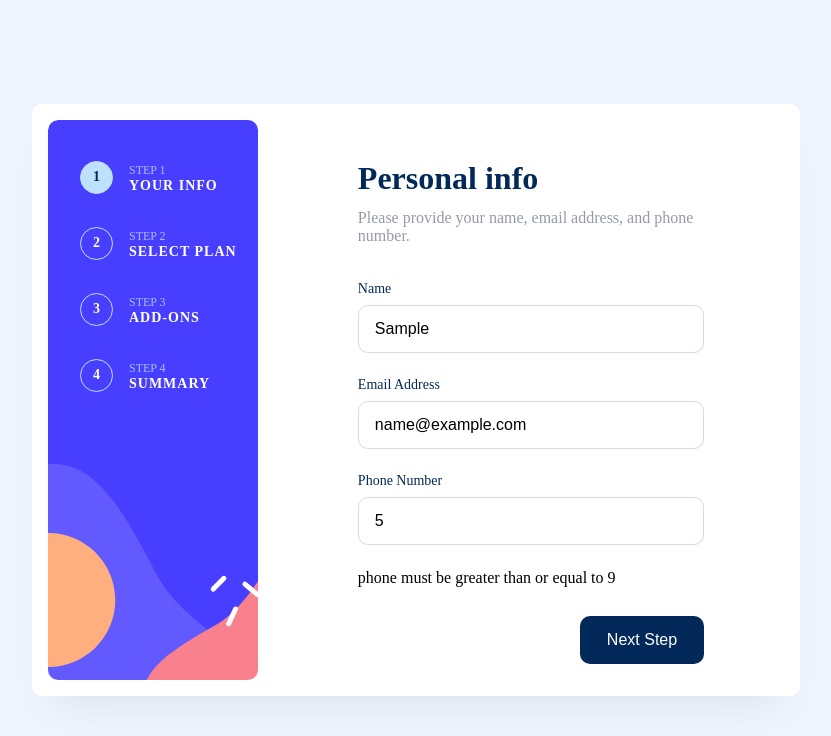
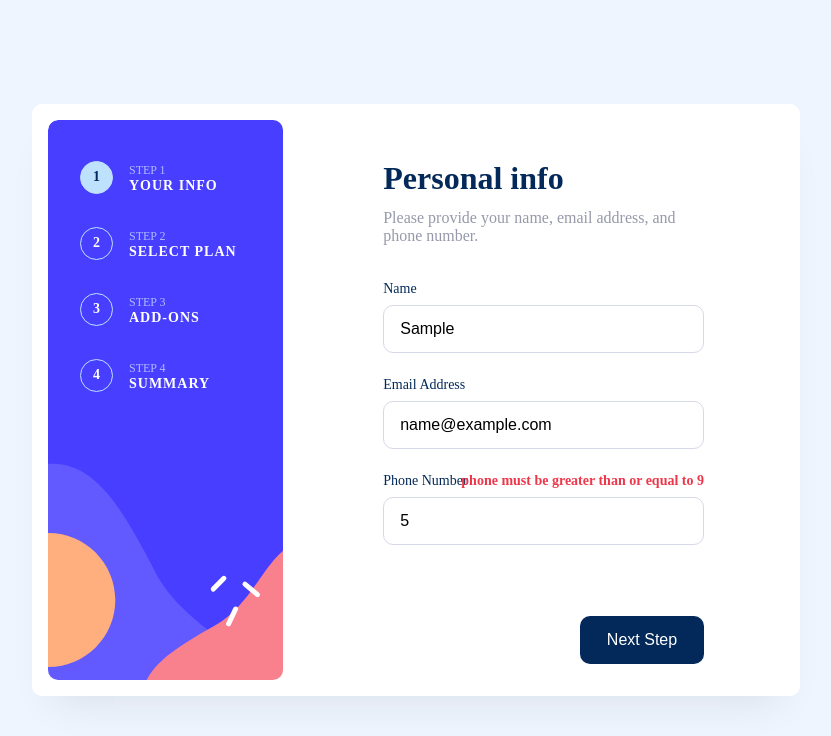
Before and after one commit to KiwiScreams/Multi-step-form, a React (Vite) app: page /personal-info in a window 1280 px wide. Both pictures are taken after typing "Sample", "name@example.com", "5" into the empty fields and a click on the button "Next Step". Shown: the top 736 px of the page, without its empty margins (224-1055 px from the left). Built offline with nearby package versions, Linux system fonts and the light colour scheme.

Commit message:
error message

```diff
--- a/src/components/form/Forms.css
+++ b/src/components/form/Forms.css
@@ -26,7 +26,6 @@
 }
 .personal-info-section form input
 {
-    margin-bottom: 24px;
     width: 100%;
     background-color: transparent;
     border-radius: 10px;
@@ -42,3 +41,17 @@
     font-weight: var(--font-weight-500);
     color: var(--gray-clr);
 }
+.input-box
+{
+    position: relative;
+    margin-bottom: 24px;
+}
+.error-message
+{
+    position: absolute;
+    top: 0;
+    right: 0;
+    color: var(--error-clr);
+    font-weight: var(--font-weight-700);
+    font-size: var(--font-size-14);
+}
--- a/src/components/form/personal-info/PersonalInfo.jsx
+++ b/src/components/form/personal-info/PersonalInfo.jsx
@@ -15,15 +15,21 @@ function PersonalInfo() {
                 <h1>Personal info</h1>
                 <p>Please provide your name, email address, and phone number.</p>
                 <form onSubmit={handleSubmit(onSubmit)}>
+                    <div className="input-box">
                         <label htmlFor="username">Name</label>
                         <input type="text" name="username" id="username" placeholder="e.g. Stephen King" {...register("username")} />
-                    {errors.username && errors.username.message}
+                        {errors.username && <div className="error-message">{errors.username.message}</div>}
+                    </div>
+                    <div className="input-box">
                         <label htmlFor="username">Email Address</label>
                         <input type="email" name="email" id="email" placeholder="e.g. stephenking@lorem.com" {...register("email")} />
-                    {errors.email && errors.email.message}
+                        {errors.email && <div className="error-message">{errors.email.message}</div>}
+                    </div>
+                    <div className="input-box">
                         <label htmlFor="username">Phone Number</label>
                         <input type="number" name="phone" id="phone" placeholder="e.g. +1 234 567 890" {...register("phone")} />
-                    {errors.phone && errors.phone.message}
+                        {errors.phone && <div className="error-message">{errors.phone.message}</div>}
+                    </div>
                     <Button text="Next Step"></Button>
                 </form>
             </section>
--- a/src/validation-schema.js
+++ b/src/validation-schema.js
@@ -1,7 +1,7 @@
 import * as yup from "yup"
 const validationSchema = yup.object().shape({
-    username: yup.string().min(2).max(22).required(),
-    email: yup.string().email().required(),
-    phone: yup.number().min(9).max(12).required(),
+    username: yup.string().min(2).max(22).required("This field is required"),
+    email: yup.string().email().required("This field is required"),
+    phone: yup.number().min(9).max(12).required("This field is required"),
 });
 export default validationSchema;
```
Lines whose indentation alone changed are shown as unchanged.
